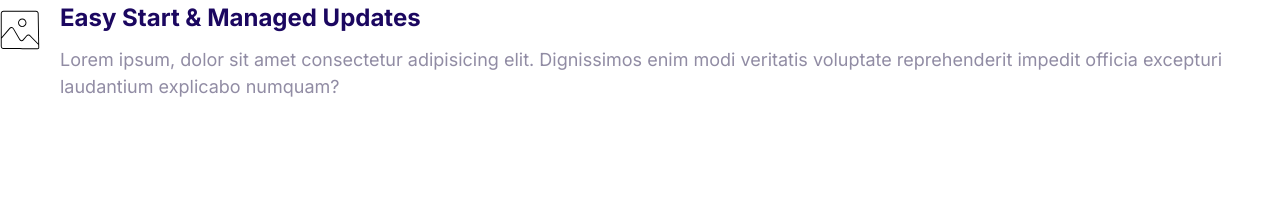
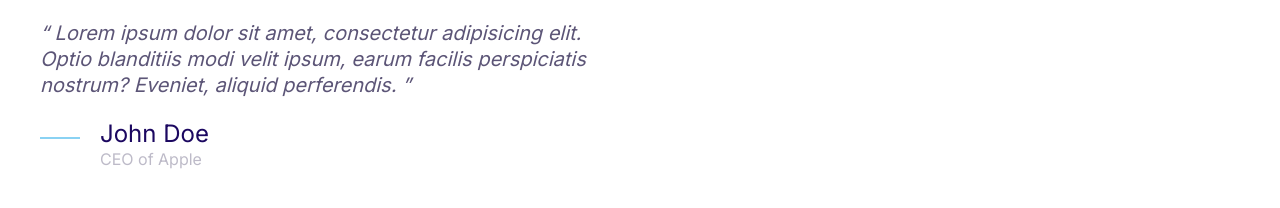
Before and after one commit to pankotskyi/artemify, a plain HTML site: page index.html in a window 1280 px wide. Drawn offline with Linux system fonts and the light colour scheme.

Commit message:
Set up quotes.

```diff
--- a/css/styles.css
+++ b/css/styles.css
@@ -10,6 +10,7 @@
   --color-accent: #ff3400;
   --color-heading: #1b0760;
   --color-body: #918ca4;
+  --color-body-dark: #5c5577;
   --color-border: #ccc;
   --border-radius: 30px;
 }
@@ -365,3 +366,51 @@ a {
 .media__name {
   margin-top: 0;
 }
+
+/* Quotes */
+
+.quote {
+  color: var(--color-body-dark);
+  font-size: 3rem;
+  line-height: 1.3;
+}
+
+.text__quote {
+  font-style: italic;
+}
+
+.text__quote::before {
+  content: open-quote;
+}
+
+.text__quote::after {
+  content: close-quote;
+}
+
+.quote .media__name {
+  font-weight: 500;
+  font-style: normal;
+  margin-bottom: 0;
+}
+
+.quote__desc {
+  font-size: 2rem;
+  opacity: 0.4;
+}
+
+.quote .media__image {
+  position: relative;
+  bottom: 1rem;
+}
+
+@media screen and (min-width: 1024px) {
+  .quote {
+    font-size: 2rem;
+  }
+  .quote .media__name {
+    font-size: 2.4rem;
+  }
+  .quote__desc {
+    font-size: 1.6rem;
+  }
+}
--- a/index.html
+++ b/index.html
@@ -15,20 +15,27 @@
     <link rel="stylesheet" href="css/styles.css" />
   </head>
   <body>
+    <div style="width: 50%">
+      <blockquote class="quote">
+        <p class="text__quote">
+          Lorem ipsum dolor sit amet, consectetur adipisicing elit. Optio
+          blanditiis modi velit ipsum, earum facilis perspiciatis nostrum?
+          Eveniet, aliquid perferendis.
+        </p>
+        <footer>
           <div class="media">
             <div class="media__image">
               <svg class="icon icon--primary">
-          <use xlink:href="/images/sprite.svg#snap"></use>
+                <use xlink:href="/images/sprite.svg#line"></use>
               </svg>
             </div>
             <div class="media__body">
-        <h3 class="media__name">Easy Start & Managed Updates</h3>
-        <p>
-          Lorem ipsum, dolor sit amet consectetur adipisicing elit. Dignissimos
-          enim modi veritatis voluptate reprehenderit impedit officia excepturi
-          laudantium explicabo numquam?
-        </p>
+              <h3 class="media__name">John Doe</h3>
+              <p class="quote__desc">CEO of Apple</p>
             </div>
+          </div>
+        </footer>
+      </blockquote>
     </div>
   </body>
 </html>
```
Also changed, not shown: components/medias.html (added, +15 -0 lines), components/quotes.html (added, +20 -0 lines). Lines whose indentation alone changed are shown as unchanged.
